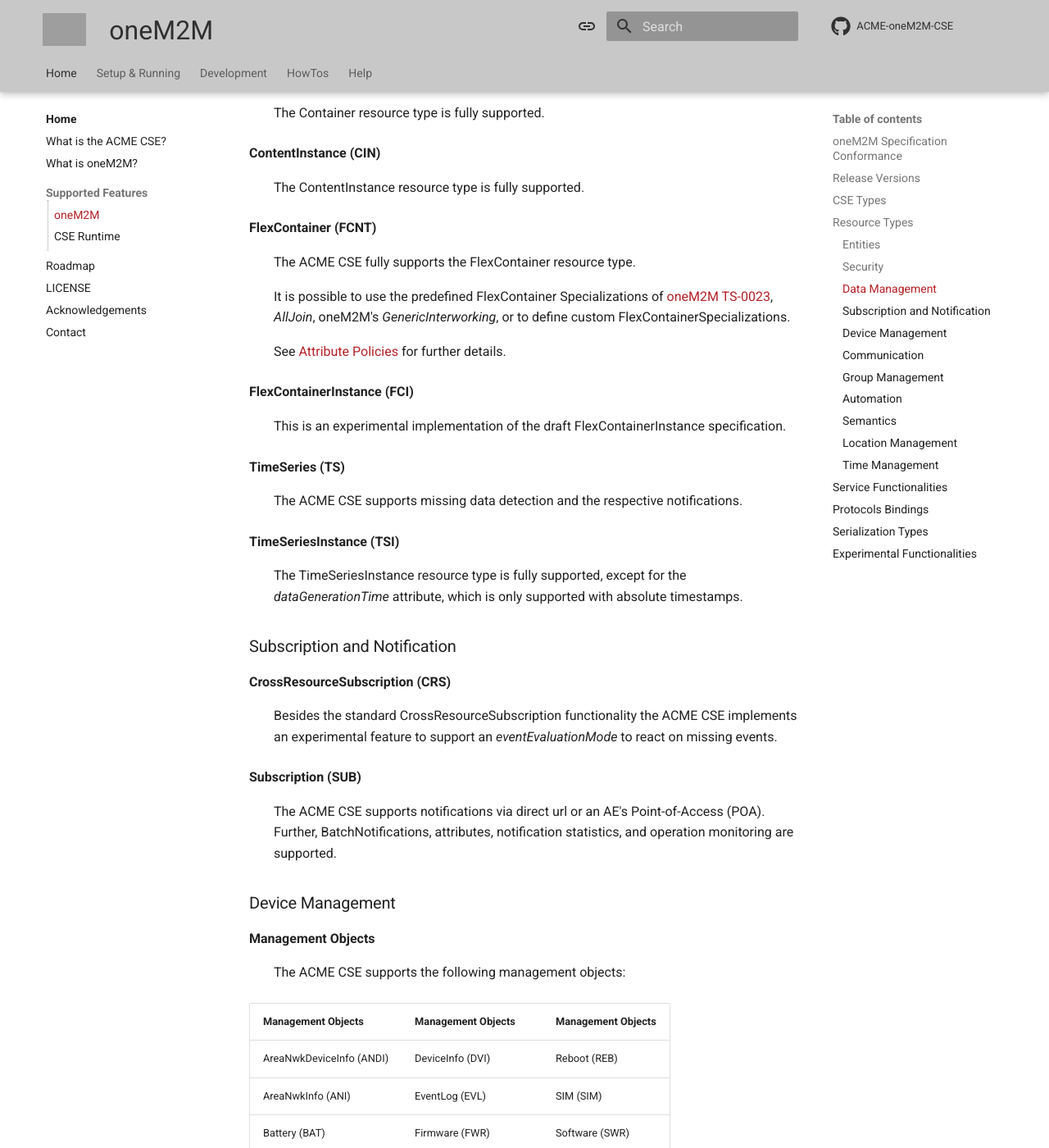
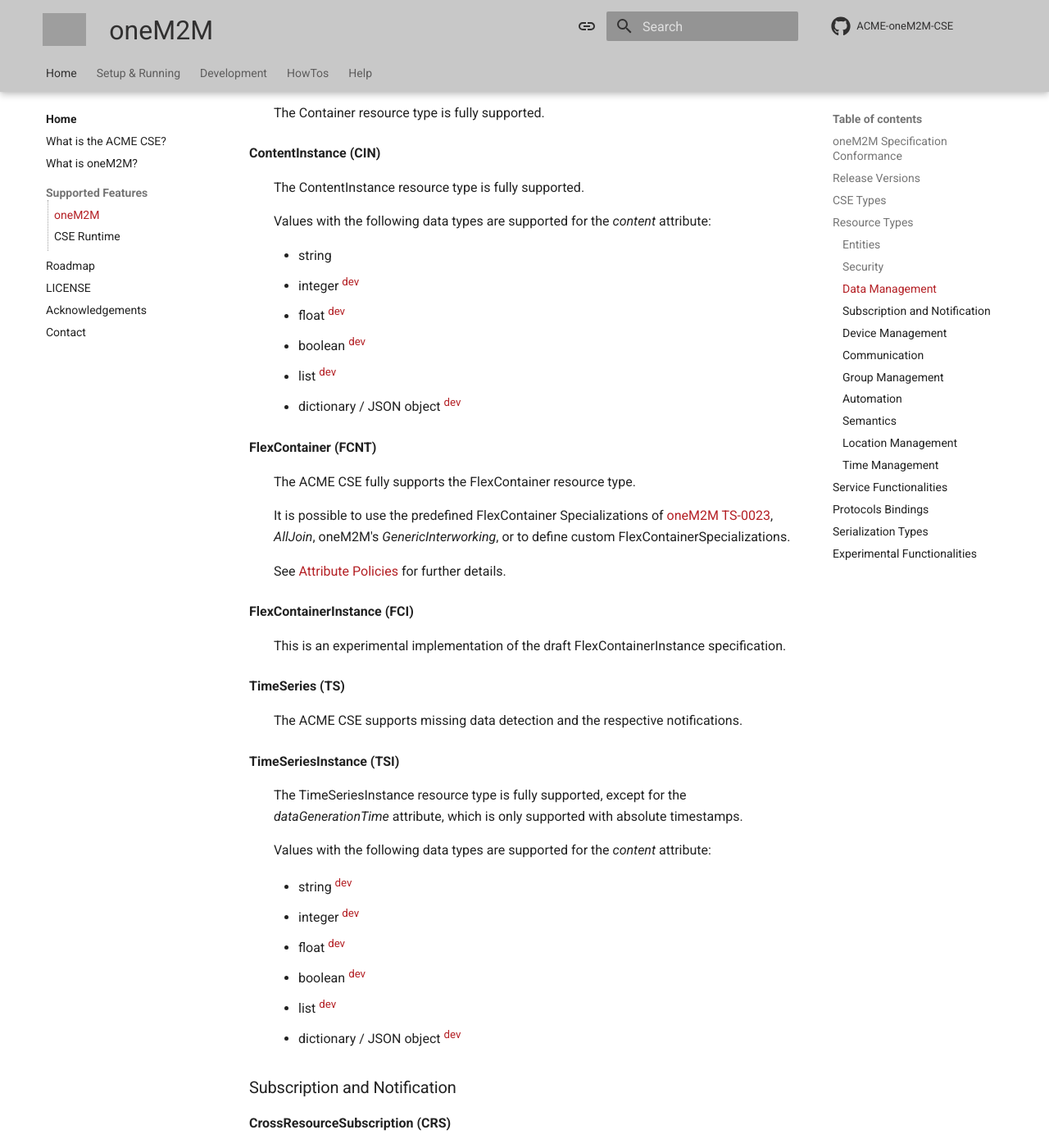
Before and after one commit to ankraft/ACME-oneM2M-CSE-mkdocs, an MkDocs documentation site: the page built from docs/home/Supported.md, in a window 1280 px wide and 1400 px high, scrolled down 1794 px. Shown: the whole window at 82% size. Built offline with MkDocs 1.6.1 and Material for MkDocs 9.7.7, drawn with Linux system fonts in a browser that asks for light colours; comment, search, counter and statistics services are not loaded; grey boxes are pictures that could not be loaded.

Commit message:
Added new content data types to supported features

```diff
--- a/docs/home/Supported.md
+++ b/docs/home/Supported.md
@@ -74,6 +74,15 @@
 
 :	The ContentInstance resource type is fully supported.
 
+	Values with the following data types are supported for the *content* attribute:
+
+	- string
+	- integer <span style="vertical-align:super;font-size:smaller;color:#b42025">dev</span>
+	- float <span style="vertical-align:super;font-size:smaller;color:#b42025">dev</span>
+	- boolean <span style="vertical-align:super;font-size:smaller;color:#b42025">dev</span>
+	- list <span style="vertical-align:super;font-size:smaller;color:#b42025">dev</span>
+	- dictionary / JSON object <span style="vertical-align:super;font-size:smaller;color:#b42025">dev</span>
+
 
 **FlexContainer (FCNT)**
 
@@ -99,6 +108,14 @@
 :	The TimeSeriesInstance resource type is fully supported, except for the *dataGenerationTime*
 	attribute, which is only supported with absolute timestamps.
 
+	Values with the following data types are supported for the *content* attribute:
+
+	- string <span style="vertical-align:super;font-size:smaller;color:#b42025">dev</span>
+	- integer <span style="vertical-align:super;font-size:smaller;color:#b42025">dev</span>
+	- float <span style="vertical-align:super;font-size:smaller;color:#b42025">dev</span>
+	- boolean <span style="vertical-align:super;font-size:smaller;color:#b42025">dev</span>
+	- list <span style="vertical-align:super;font-size:smaller;color:#b42025">dev</span>
+	- dictionary / JSON object <span style="vertical-align:super;font-size:smaller;color:#b42025">dev</span>
 
 
 ### Subscription and Notification
```
Also changed, not shown: docs/development/ACMEScript-functions.md (+2 -1 lines).
